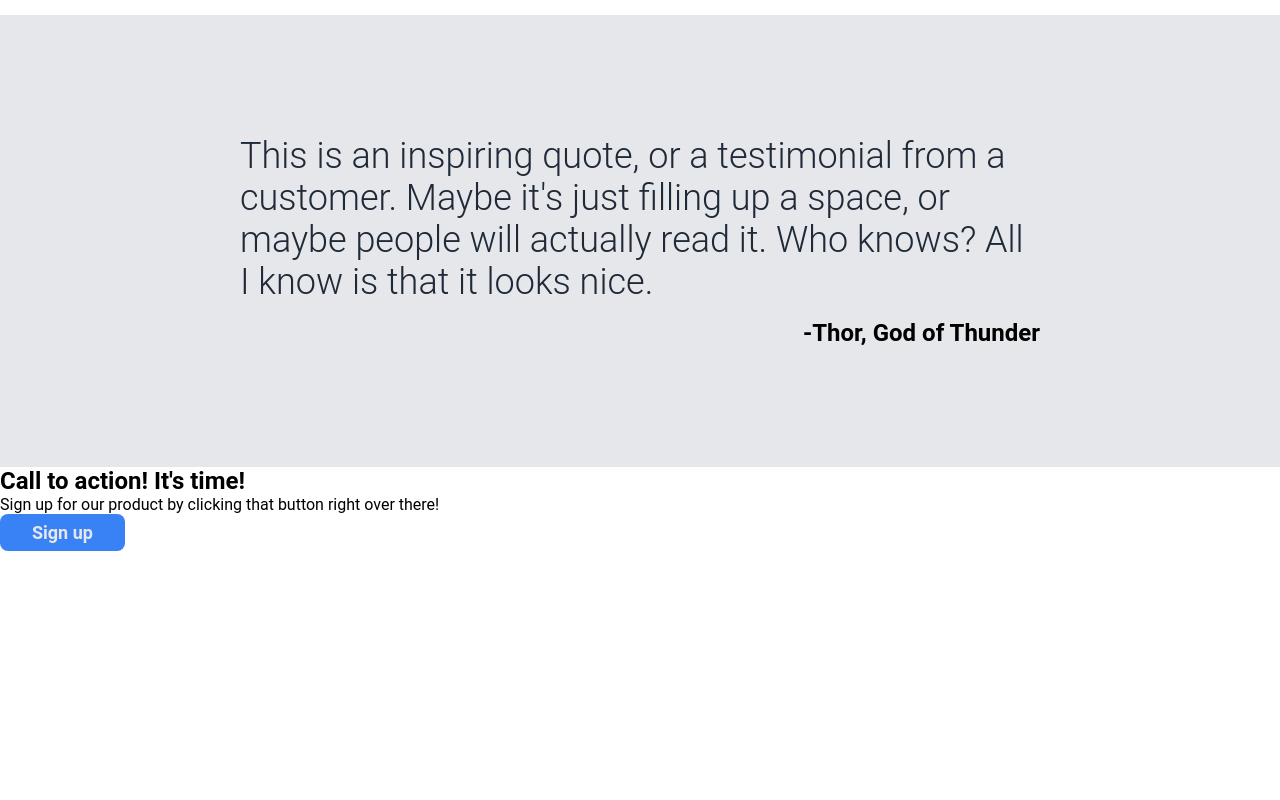
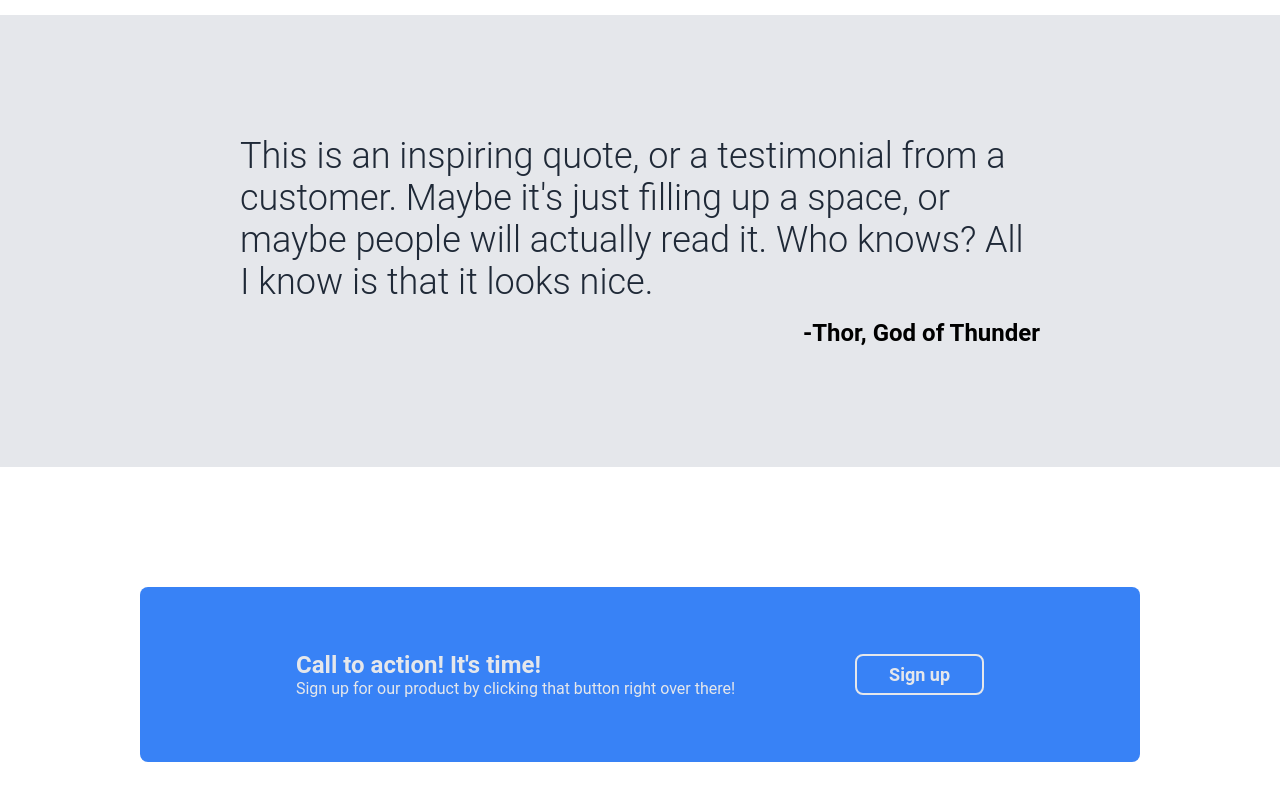
Before and after one commit to SpeakBoy/odin-landing-page, a plain HTML site: page index.html in a window 1280 px wide. Shown: the part 966-1766 px from the top of the page. Before the commit the page ends 1517 px from the top, so only its background shows below. Drawn offline with Linux system fonts and the light colour scheme.

Commit message:
Add styling for call-to-action section

```diff
--- a/style.css
+++ b/style.css
@@ -140,6 +140,32 @@
     font-weight: bold;
 }
 
+.call-to-action {
+    display: flex;
+    justify-content: center;
+    align-items: center;
+    padding: 120px;
+}
+
+.call-to-action-container {
+    display: flex;
+    width: 1000px;
+    padding: 64px 96px;
+    background-color: #3882F6;
+    border-radius: 8px;
+    justify-content: space-around;
+    align-items: center;
+}
+
+.call-to-action-header,
+.call-to-action-text {
+    color: #E5E7EB;
+}
+
+.call-to-action-button {
+    border: 2px solid #E5E7EB;
+}
+
 body {
     display: flex;
     flex-direction: column;
```
